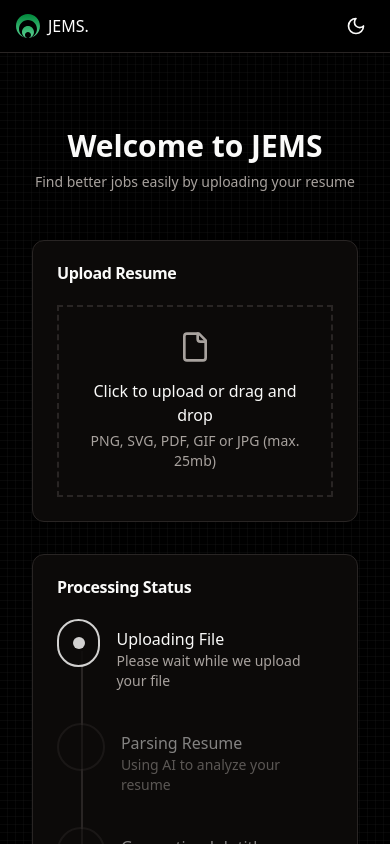
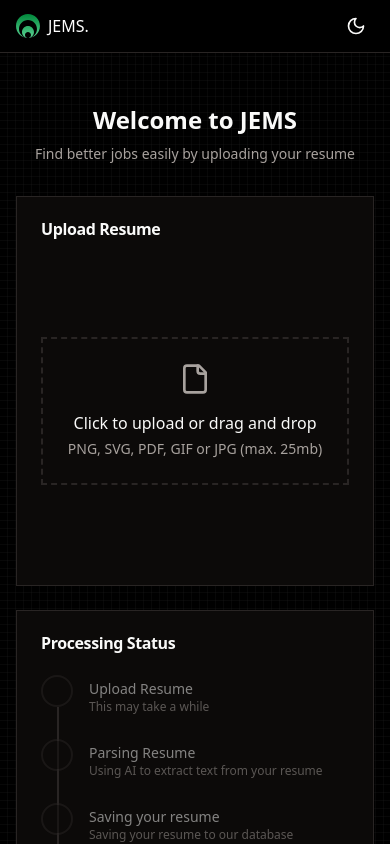
Before and after one commit to adi-uchiha/jems-next, a Next.js app: page /onboarding in a window 390 px wide. Shown: the top 844 px of the page. Built offline with nearby package versions, Linux system fonts and the light colour scheme.

Commit message:
Before ai mess my code

```diff
--- /dev/null
+++ b/app/api/find-jobs/route.ts
@@ -0,0 +1,16 @@
+import { NextResponse } from "next/server"
+
+export async function POST(req: Request) {
+  await new Promise(resolve => setTimeout(resolve, 2500))
+
+  return NextResponse.json(
+    {
+      success: true,
+      jobs: [
+        { id: 1, title: "Software Engineer", company: "Example Corp" },
+        { id: 2, title: "Frontend Developer", company: "Tech Co" }
+      ]
+    },
+    { headers: { 'Content-Type': 'application/json' } }
+  )
+}
--- a/app/onboarding/page.tsx
+++ b/app/onboarding/page.tsx
@@ -2,12 +2,13 @@
 
 import type React from "react"
 import { useState, useRef } from "react"
-import { FileIcon, CheckIcon, TrashIcon, Check } from "lucide-react"
+import { FileIcon, CheckIcon, TrashIcon, Loader2 } from "lucide-react"
 import { Card, CardContent, CardHeader, CardTitle } from "@/components/ui/card"
 import { Progress } from "@/components/ui/progress"
 import { Button } from "@/components/ui/button"
 import { Alert, AlertDescription, AlertTitle } from "@/components/ui/alert"
 import { cn } from "@/lib/utils"
+import { motion, AnimatePresence } from "framer-motion"
 
 interface UploadState {
   status: "idle" | "uploading" | "error" | "success"
@@ -25,28 +26,28 @@ interface Step {
 const steps: Step[] = [
   {
     id: 1,
-    title: "Uploading File",
-    subtitle: "Please wait while we upload your file",
+    title: "Upload Resume",
+    subtitle: "This may take a while",
   },
   {
     id: 2,
     title: "Parsing Resume",
-    subtitle: "Using AI to analyze your resume",
+    subtitle: "Using AI to extract text from your resume",
   },
   {
     id: 3,
-    title: "Generating Job titles",
-    subtitle: "This may take a while",
+    title: "Saving your resume",
+    subtitle: "Saving your resume to our database",
   },
   {
     id: 4,
-    title: "Scraping Jobs for you",
+    title: "Finding Jobs",
     subtitle: "This may take a while",
   },
   {
     id: 5,
     title: "Matching your resume",
-    subtitle: "This may take a while",
+    subtitle: "Finding jobs that match your resume",
   },
 ]
 
@@ -98,40 +99,104 @@ export default function OnboardingPage() {
       return
     }
 
-    // Start upload
+    // Just set file info initially without uploading
     setUploadState({
-      status: "uploading",
+      status: "success", // Changed from "uploading" to "success"
       progress: 0,
       fileName: file.name,
       fileSize: formatFileSize(file.size),
     })
+  }
+
+  const handleUpload = async (file: File) => {
+    setUploadState(prev => ({ ...prev, status: "uploading" }))
 
     try {
       const formData = new FormData()
       formData.append("file", file)
+
+      // Simulate upload progress
+      const progressInterval = setInterval(() => {
+        setUploadState(prev => ({
+          ...prev,
+          progress: Math.min(prev.progress + 10, 90) // Goes up to 90%
+        }))
+      }, 500)
 
       const response = await fetch("/api/parse-resume", {
         method: "POST",
         body: formData,
       })
 
+      clearInterval(progressInterval)
+
       if (!response.ok) {
         throw new Error("Upload failed")
       }
 
       const data = await response.json()
-      setUploadState((prev) => ({ ...prev, status: "success", progress: 100 }))
-      completeStep(1)
-      completeStep(2)
+      setUploadState(prev => ({ ...prev, progress: 100 }))
+      await completeStep(1) // Complete upload step
+      await completeStep(2) // Complete parsing step
+
     } catch (error) {
       console.error("Error uploading file:", error)
-      setUploadState({
+      setUploadState(prev => ({
+        ...prev,
         status: "error",
         progress: 0,
-        fileName: file.name,
-        fileSize: formatFileSize(file.size),
+      }))
+    }
+  }
+
+  const processSteps = async () => {
+    setIsSubmitting(true)
+
+    try {
+      // Get the current file
+      const currentFile = fileInputRef.current?.files?.[0]
+      if (!currentFile) throw new Error('No file selected')
+
+      // Handle upload and parsing first
+      await handleUpload(currentFile)
+
+      // Continue with remaining steps...
+      // Step 3: Save Resume
+      await new Promise(resolve => setTimeout(resolve, 1000)) // Small delay for UI
+      const saveResponse = await fetch('/api/save-resume', {
+        method: 'POST',
+        headers: { 'Content-Type': 'application/json' },
+        body: JSON.stringify({ /* any required data */ })
       })
+      if (!saveResponse.ok) throw new Error('Failed to save resume')
+      await completeStep(3)
+
+      // Step 4: Find Jobs
+      const findJobsResponse = await fetch('/api/find-jobs', {
+        method: 'POST',
+        headers: { 'Content-Type': 'application/json' },
+      })
+      if (!findJobsResponse.ok) throw new Error('Failed to find jobs')
+      await completeStep(4)
+
+      // Step 5: Match Jobs
+      const matchJobsResponse = await fetch('/api/match-jobs', {
+        method: 'POST',
+        headers: { 'Content-Type': 'application/json' },
+      })
+      if (!matchJobsResponse.ok) throw new Error('Failed to match jobs')
+      await completeStep(5)
+
+    } catch (error) {
+      console.error('Error during processing:', error)
+      // Handle error appropriately
+    } finally {
+      setIsSubmitting(false)
     }
+  }
+
+  const handleSubmit = async () => {
+    await processSteps()
   }
 
   const handleDrop = (e: React.DragEvent) => {
@@ -161,7 +226,8 @@ export default function OnboardingPage() {
 
   const getStepStatus = (stepId: number) => {
     if (completedSteps.includes(stepId)) return "completed"
-    if (stepId === currentStep) return "current"
+    // Only show current status spinner if processing has started
+    if (stepId === currentStep && isSubmitting) return "current"
     return "pending"
   }
 
@@ -230,22 +296,33 @@ export default function OnboardingPage() {
     }
   }
 
-    const progressHeight = `${((completedSteps.length) / (steps.length - 1)) * 100}%`
+  const progressHeight = `${Math.min((completedSteps.length / (steps.length - 1)) * 100, 100)}%`
 
   return (
-    <div className="container mx-auto py-12 space-y-12">
+    <div className="container mx-auto py-6 md:py-12 px-4 space-y-8 md:space-y-12">
       <div className="text-center">
-        <h1 className="text-3xl font-bold">Welcome to JEMS</h1>
+        <h1 className="text-2xl md:text-3xl font-bold">Welcome to JEMS</h1>
         <p className="mt-2 text-sm text-muted-foreground">Find better jobs easily by uploading your resume</p>
       </div>
 
-      <div className="grid grid-cols-1 md:grid-cols-2 gap-8">
-        <Card>
+      <div className="grid grid-cols-1 lg:grid-cols-2 gap-6 md:gap-8">
+        <Card className="h-fit">
           <CardHeader>
             <CardTitle>Upload Resume</CardTitle>
           </CardHeader>
-          <CardContent className="space-y-4">
-            <div onDragOver={handleDragOver} onDragLeave={handleDragLeave} onDrop={handleDrop}>
+          <CardContent>
+            <motion.div
+              className="min-h-[300px] flex flex-col"
+              layout // Add layout prop for smooth animations
+              transition={{ duration: 0.3, ease: "easeInOut" }}
+            >
+              <motion.div
+                className="flex-1 flex flex-col justify-center"
+                layout // Add layout prop here too
+                onDragOver={handleDragOver}
+                onDragLeave={handleDragLeave}
+                onDrop={handleDrop}
+              >
                 <input
                   ref={fileInputRef}
                   type="file"
@@ -254,16 +331,34 @@ export default function OnboardingPage() {
                   accept=".pdf"
                 />
                 {renderUploadContent()}
-            </div>
-            {uploadState.status === "success" && (
+              </motion.div>
+              <AnimatePresence mode="popLayout"> {/* Add mode="popLayout" */}
+                {uploadState.status === "success" && uploadState.progress === 0 && (
+                  <motion.div
+                    initial={{ opacity: 0, y: 20 }}
+                    animate={{ opacity: 1, y: 0 }}
+                    exit={{ opacity: 0, y: -20 }}
+                    className="mt-4"
+                    layout // Add layout prop here as well
+                  >
                     <Button
                       onClick={handleSubmit}
                       disabled={isSubmitting}
                       className="w-full"
                     >
-                {isSubmitting ? "Processing..." : "Submit Resume"}
+                      {isSubmitting ? (
+                        <span className="flex items-center gap-2">
+                          <Loader2 className="h-4 w-4 animate-spin" />
+                          Processing...
+                        </span>
+                      ) : (
+                        "Submit Resume"
+                      )}
                     </Button>
+                  </motion.div>
                 )}
+              </AnimatePresence>
+            </motion.div>
           </CardContent>
         </Card>
 
@@ -273,41 +368,58 @@ export default function OnboardingPage() {
           </CardHeader>
           <CardContent>
             <div className="relative">
-              <div className="absolute left-6 top-8 bottom-8 w-0.5 bg-muted" style={{ height: "calc(100% - 4rem)" }}>
-                <div
-                  className="absolute top-0 w-full bg-primary transition-all duration-500 ease-in-out"
+              <motion.div
+                className="absolute left-4 top-8 w-0.5 bg-muted"
                 style={{
-                    height: progressHeight,
+                  height: `${(steps.length - 1) * 40}px` // Adjust based on your spacing
                 }}
+              >
+                <motion.div
+                  className="absolute top-0 w-full bg-primary origin-top"
+                  initial={{ scaleY: 0 }}
+                  animate={{
+                    scaleY: Math.min(completedSteps.length / (steps.length - 1), 1)
+                  }}
+                  transition={{ duration: 0.5 }}
+                  style={{ height: "100%" }}
                 />
-              </div>
-              <div className="relative space-y-8">
+              </motion.div>
+              <div className="relative space-y-6">
                 {steps.map((step) => {
                   const status = getStepStatus(step.id)
                   return (
                     <div
                       key={step.id}
                       className={cn(
-                        "flex items-start gap-4 transition-opacity duration-300",
+                        "flex items-start gap-4 transition-opacity duration-300 h-10", // Add fixed height
                         status === "pending" ? "opacity-50" : "opacity-100",
                       )}
                     >
                       <div
                         className={cn(
-                          "relative flex items-center justify-center w-12 h-12 rounded-full border-2 bg-background",
+                          "relative flex items-center justify-center w-8 h-8 rounded-full border-2 bg-background",
                           status === "completed"
                             ? "border-primary bg-primary"
                             : status === "current"
-                              ? "border-primary animate-pulse"
+                              ? "border-primary"
                               : "border-muted",
                         )}
                       >
-                        {status === "completed" && <Check className="w-6 h-6 text-primary-foreground" />}
-                        {status === "current" && <div className="w-3 h-3 bg-primary rounded-full" />}
+                        {status === "completed" ? (
+                          <motion.div
+                            initial={{ scale: 0 }}
+                            animate={{ scale: 1 }}
+                            transition={{ type: "spring", stiffness: 300, damping: 20 }}
+                          >
+                            <CheckIcon className="w-4 h-4 text-primary-foreground" />
+                          </motion.div>
+                        ) : status === "current" ? (
+                          <Loader2 className="w-4 h-4 text-primary animate-spin" />
+                        ) : null}
                       </div>
-                      <div className="pt-2">
-                        <h3 className="font-medium">{step.title}</h3>
-                        <p className="text-sm text-muted-foreground">{step.subtitle}</p>
+                      <div className="pt-1">
+                        <h3 className="text-sm font-medium">{step.title}</h3>
+                        <p className="text-xs text-muted-foreground">{step.subtitle}</p>
                       </div>
                     </div>
                   )
--- a/components/ui/card.tsx
+++ b/components/ui/card.tsx
@@ -9,7 +9,7 @@ const Card = React.forwardRef<
 	<div
 		ref={ref}
 		className={cn(
-			"rounded-xl border bg-card text-card-foreground shadow",
+			"border bg-card text-card-foreground shadow",
 			className,
 		)}
 		{...props}
--- a/package.json
+++ b/package.json
@@ -57,7 +57,7 @@
     "consola": "^3.2.3",
     "date-fns": "^3.6.0",
     "embla-carousel-react": "^8.5.1",
-    "framer-motion": "^11.13.1",
+    "framer-motion": "^11.18.2",
     "geist": "^1.3.1",
     "input-otp": "^1.4.1",
     "kysely": "^0.27.4",
```
Also changed, not shown: app/api/match-jobs/route.ts (added, +16 -0 lines), app/api/save-resume/route.ts (added, +11 -0 lines), 1 other file (tests, documents, lock files or other folders). Lines whose indentation alone changed are shown as unchanged.
